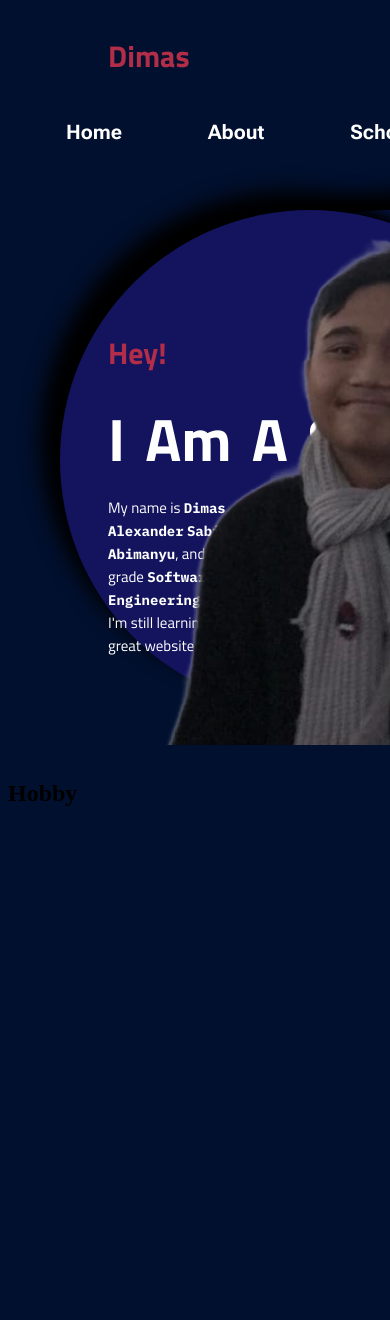
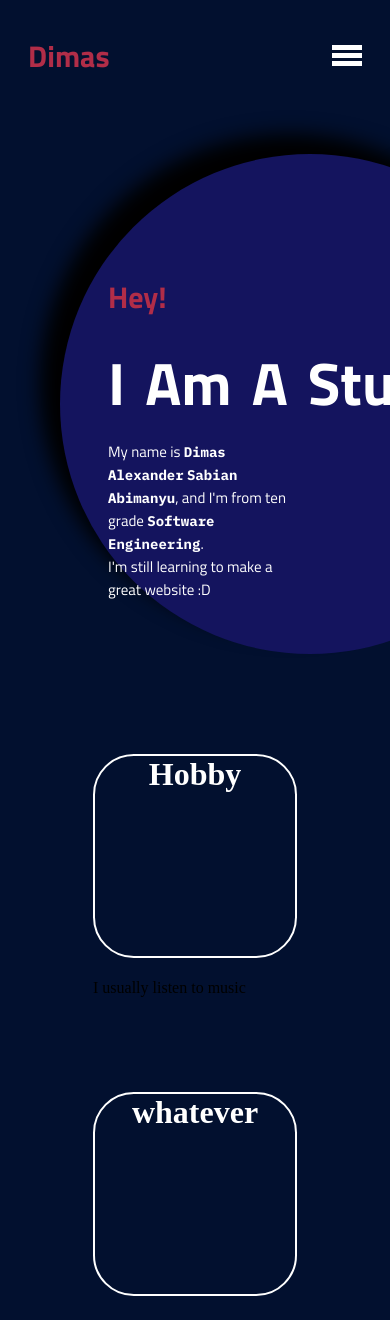
Before and after one commit to DimasAlexanderSA/my-portofolio, a plain HTML site: page index.html in a window 390 px wide. Shown: the top 1320 px of the page. Drawn offline with Linux system fonts and the light colour scheme.

Commit message:
editing css and add some button for handphone web browser

```diff
--- a/index.html
+++ b/index.html
@@ -16,11 +16,16 @@
                  <h1> Dimas </h1>
             </div>
             <ul class="direct">
-                <li><a href="#" id="home"><strong>Home</strong></a></li>
-                <li><a href="#" id="about"><strong>About</strong></a></li>
+                <li><div id="home"><strong>Home</strong></div></li>
+                <li><div id="about"><strong>About</strong></div></li>
                 <!-- <li><a href="#" id="contact"><strong>Contact</strong></a></li> -->
-                <li><a href="#" id="school"><strong>School</strong></a></li>
+                <li><div id="school"><strong>School</strong></div></li>
             </ul>
+            <div id="thrline">
+                <div>-</div>
+                <div>-</div>
+                <div>-</div>
+            </div>
         </nav>
 
         <div id="body" style="position:absolute; top: 0%"></div>
@@ -46,14 +51,14 @@ My name is <strong class="strong">Dimas</strong> <strong class="strong">Alexande
             </div>
         </main>
 
-        <div id="about" style="position: absolute; top:85%;"></div>
+        <div id="at" style="position: absolute; top:85%;"></div>
         <main class="about">
-            <h1 style="color:white"></h1>
-            <div>
-                <h2>Hobby</h2>
+            <div class="aboutme">
+                <h1>Hobby</h1>
+                <p>I usually listen to music </p>
             </div>
-            <div>
-
+            <div class="aboutme">
+                <h1>whatever</h1>
             </div>
         </main>
 
@@ -62,7 +67,7 @@ My name is <strong class="strong">Dimas</strong> <strong class="strong">Alexande
             <h1 style="color:white">Contact</h1>
         </main> -->
 
-        <div id="school" style="position: absolute; top:170%;"></div>
+        <div id="s" style="position: absolute; top:170%;"></div>
         <main class="school">
 
             <h1 id="tisch">School</h1>
@@ -93,14 +98,15 @@ My name is <strong class="strong">Dimas</strong> <strong class="strong">Alexande
 
 
         <script>
-                        document.querySelector("nav.navbar ul.direct li a#home").addEventListener('click',(event)=>{
+            let cond = false;
+                        document.querySelector("nav.navbar ul.direct li div#home").addEventListener('click',(event)=>{
             event.preventDefault();
             document.querySelector("div#body").scrollIntoView({'behavior':'smooth'});
             });
 
-            document.querySelector("nav.navbar ul.direct li a#about").addEventListener('click',(event)=>{
+            document.querySelector("nav.navbar ul.direct li div#about").addEventListener('click',(event)=>{
                 event.preventDefault();
-                document.querySelector('div#about').scrollIntoView({'behavior':'smooth'});
+                document.querySelector('div#at').scrollIntoView({'behavior':'smooth'});
             });
 
             // document.querySelector("nav.navbar ul.direct li a#contact").addEventListener('click',(event)=>{
@@ -108,14 +114,28 @@ My name is <strong class="strong">Dimas</strong> <strong class="strong">Alexande
             //     document.querySelector("div#contact").scrollIntoView({'behavior':'smooth'});
             // });
 
-            document.querySelector("nav.navbar ul.direct li a#school").addEventListener('click',(event)=>{
+            document.querySelector("nav.navbar ul.direct li div#school").addEventListener('click',(event)=>{
                 event.preventDefault();
-                document.querySelector("div#school").scrollIntoView({'behavior':'smooth'});
+                document.querySelector("div#s").scrollIntoView({'behavior':'smooth'});
             });
 
             document.querySelector("main.school div.my-school a#sdbutt ").addEventListener('click',event=>{
                 event.preventDefault();
             });
+
+            document.querySelector("div#thrline").addEventListener('click',event=>{
+                if(cond){
+                    cond = false;
+                    document.querySelector("nav.navbar ul.direct").style.display = "flex"
+                }else{
+                    cond = true;
+                    document.querySelector("nav.navbar ul.direct").style.display = "none"
+                }
+                event.preventDefault();
+
+
+
+            })
 
         </script>
     </body>
--- a/style.css
+++ b/style.css
@@ -2,9 +2,10 @@
 @import url('https://fonts.googleapis.com/css2?family=Inter:ital,opsz,wght@0,14..32,100..900;1,14..32,100..900&family=Roboto+Flex:opsz,wght@8..144,100..1000&family=Titillium+Web:ital,wght@0,200;0,300;0,400;0,600;0,700;0,900;1,200;1,300;1,400;1,600;1,700&display=swap');
 @import url('https://fonts.googleapis.com/css2?family=IBM+Plex+Mono:ital,wght@0,100;0,200;0,300;0,400;0,500;0,600;0,700;1,100;1,200;1,300;1,400;1,500;1,600;1,700&family=Inter:ital,opsz,wght@0,14..32,100..900;1,14..32,100..900&family=Karla:ital,wght@0,200..800;1,200..800&family=Roboto+Flex:opsz,wght@8..144,100..1000&family=Titillium+Web:ital,wght@0,200;0,300;0,400;0,600;0,700;0,900;1,200;1,300;1,400;1,600;1,700&display=swap');
 
+
 nav.navbar{
+    width: 100%;
     user-select: none;
-    flex-wrap: wrap;
     display: flex;
     justify-content: space-between;
     align-items: center;
@@ -13,6 +14,8 @@ nav.navbar{
     background-color: rgb(2, 16, 47);
     z-index: 2;
 }
+
+
 
 nav.navbar div.logoContainer{
     display: flex;
@@ -27,11 +30,76 @@ nav.navbar ul.direct{
     justify-content: end;
     gap: 3.125rem;
     margin-right:6.25rem;
+    }
+
+div#thrline {
+    display: flex;
+    flex-direction: column;
+    gap: 0.1875rem;
+    color: transparent;
+    background-color: transparent;
+    margin-right:1.25rem;
+    cursor: pointer;
 }
+
+div#thrline div{
+    background-color: white;
+    height: 0.3125rem;
+    width: 1.875rem;
+}
+
+@media (min-width: 700px){
+    main.body div.imgContainer img.image{
+        display: flex;
+    }
+
+    main.body div.imgContainer div.circle1{
+        display: flex;
+    }
+}
+
+@media (max-width: 700px){
+    main.body div.imgContainer img.image{
+        display: none;
+    }
+
+    main.body div.imgContainer div.circle1{
+        display: none;
+    }
+}
+
+@media (max-width: 850px){
+    div#thrline{
+        display: flex;
+    }
+    nav.navbar ul.direct{
+        display: none;
+        flex-direction: column;
+    }
+
+    nav.navbar div.logoContainer h1{
+        margin-left: 1.25rem;
+    }
+
+}
+
+@media (min-width:850px){
+    div#thrline{
+        display: none;
+    }
+
+    nav.navbar div.logoContainer h1{
+        margin-left: 6.25rem;
+    }
+
+    nav.navbar ul.direct{
+        flex-direction: row;
+    }
+}
+
 
 nav.navbar div.logoContainer h1{
     color: rgb(177, 45, 72);
-    margin-left: 6.25rem;
     font-family:"Titillium Web",sans-serif,serif;
     font-size: 1.875rem;
 }
@@ -40,7 +108,7 @@ nav.navbar ul.direct li{
     list-style: none;
 }
 
-nav.navbar ul.direct li a{
+nav.navbar ul.direct li div{
     border-radius: 20%;
     border: 0.1875rem rgb(2, 16, 47) solid;
     text-decoration: none;
@@ -50,11 +118,12 @@ nav.navbar ul.direct li a{
     padding: 0.9375rem;
     transition: border .1s ease-in-out;
     transition: border-radius .4s ease-in-out,color .4s ease-in-out,background-color .4s ease-in-out;
+    cursor: pointer;
 }
 
 
 
-nav.navbar ul.direct li a:hover{
+nav.navbar ul.direct li div:hover{
     border: 0.1875rem rgb(255, 255, 255) solid;
     border-radius: 50%;
     background-color: white;
@@ -280,6 +349,18 @@ main.body div.imgContainer img.image{
 main.about{
     height: 40.125rem;
     display: flex;
+    justify-content: space-evenly;
+    align-items: center;
+    flex-wrap: wrap;
+}
+
+main.about div.aboutme h1{
+    text-align: center;
+    color: white;
+    border: 2px white solid;
+    border-radius: 20%;
+    height: 200px;
+    width: 200px;
 }
 
 /*
```
